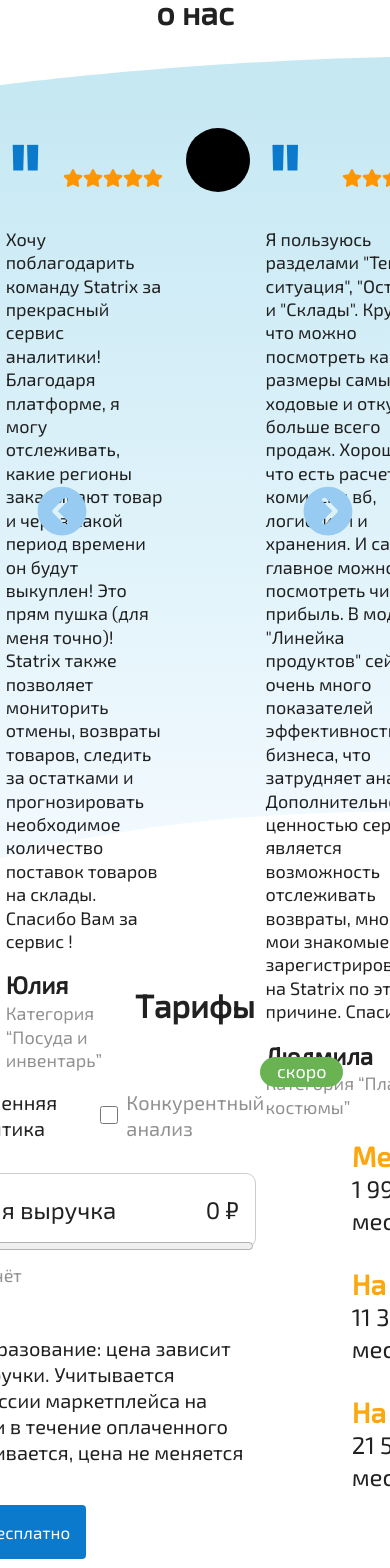
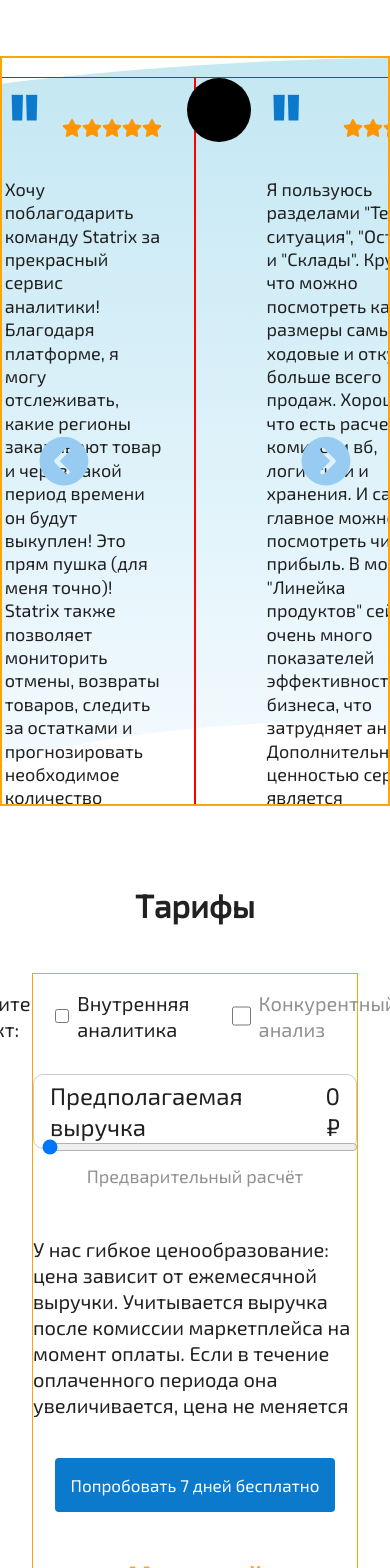
Before and after one commit to zakinat/statrix_web, a React (Create React App) app in the folder client/: page / in a window 390 px wide. Shown: the part 4660-6228 px from the top of the page. Built offline with nearby package versions, Linux system fonts and the light colour scheme.

Commit message:
section tariff responsive added

```diff
--- a/client/src/scss/_feedbacks.scss
+++ b/client/src/scss/_feedbacks.scss
@@ -125,4 +125,16 @@
 .feedback__active{
     width: 50%;
     padding-right: 2rem;
+
+border: 1px solid red !important ;
 }
+
+
+//media queries
+@media screen and (max-width: 1000px){
+    .feedbacks{
+        border: 2px solid orange;
+        overflow: scroll;
+        max-height:750px ;
+    }
+}
--- a/client/src/scss/_tariffs.scss
+++ b/client/src/scss/_tariffs.scss
@@ -219,10 +219,6 @@
                                 font-weight: bold;
                                 font-size: 28px;
                                 line-height: 120%;
-
-                                /* identical to box height, or 34px */
-
-                                /* Main color 2 */
                                 color: #FCA70D;
                             }
 
@@ -233,10 +229,6 @@
                                 font-weight: normal;
                                 font-size: 24px;
                                 line-height: 130%;
-
-                                /* or 31px */
-
-                                /* Text color */
                                 color: #212121;
                             }
                         }
@@ -272,3 +264,40 @@
     padding:5px 10px;
 
 }
+
+
+//media queries
+@media screen and (max-width: 850px){
+    .tariffs{
+            &__content{
+                flex-direction: column;
+                width: 100%;
+                border: 1px solid orange;
+
+                    &-form{
+                        flex-direction: column;
+                        justify-content: center !important;
+                        align-items: center !important;
+                        padding-right: 0 !important;
+                        width: 100%;
+                            &-product{
+                                justify-content: center !important;
+                                align-items: center !important;
+                                flex-direction: column;
+                                width: 100%;
+                                        &-checkbox{
+                                            @include flex-jst_dC-al_dC();
+
+                                                  }
+                                        }
+                            button{
+                                margin-right: 0 !important;
+                            }
+                            }
+
+
+                    }
+            }
+
+
+    }
```
Also changed, not shown: client/src/css/style.css.
